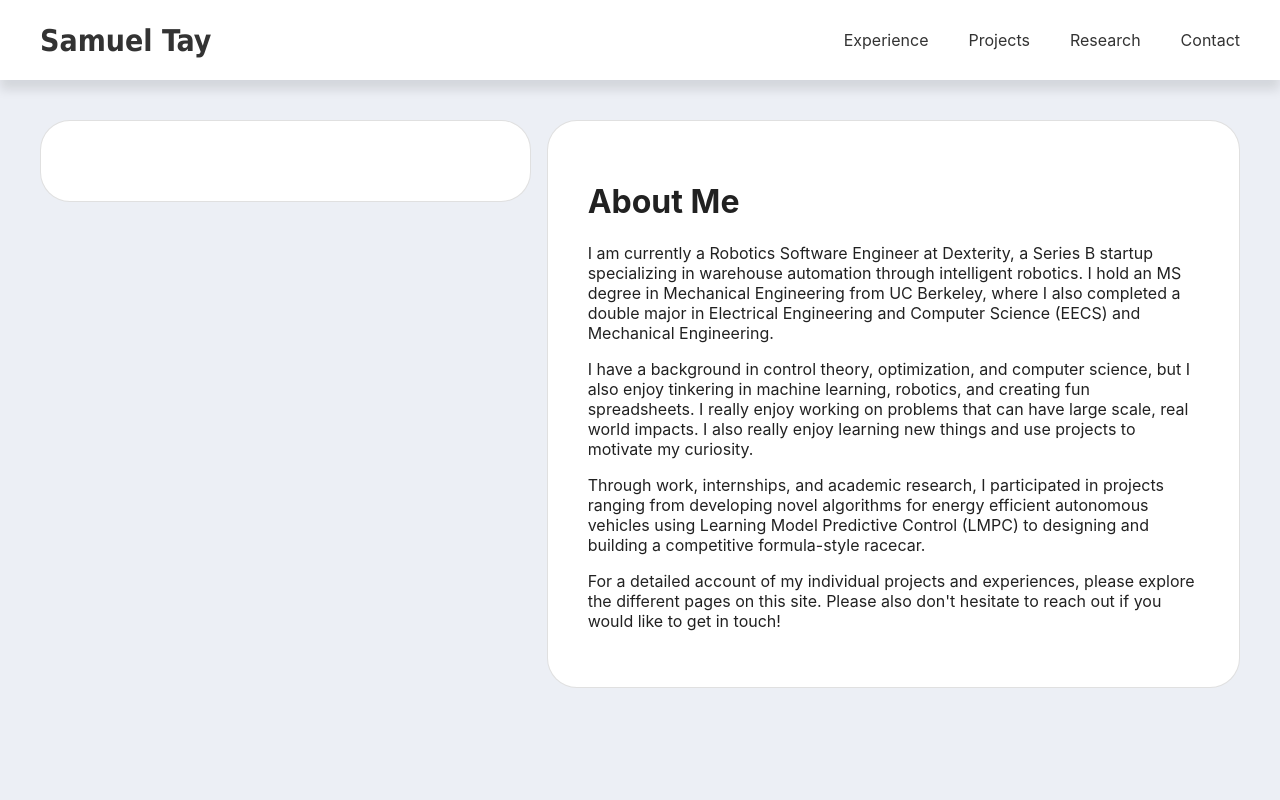
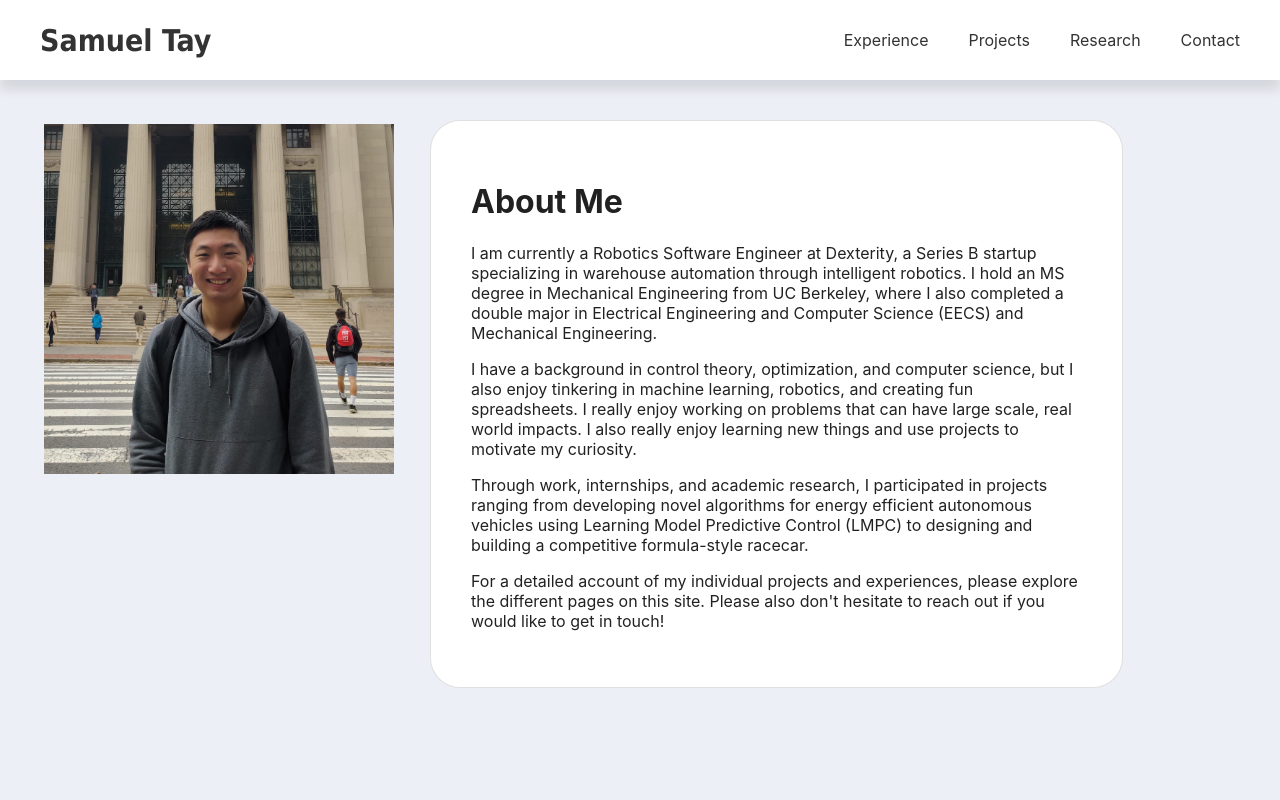
Before and after one commit to samueltay/samueltay, a React (Create React App) app in the folder frontend/: page / in a window 1280 px wide. Shown: the top 800 px of the page. Built offline with nearby package versions, Linux system fonts and the light colour scheme.

Commit message:
feat: add photo to homepage

```diff
--- a/frontend/src/pages/home/Home.tsx
+++ b/frontend/src/pages/home/Home.tsx
@@ -6,6 +6,7 @@ import Timeline from "../../components/timeline/Timeline";
 import { ScreenSizeContext } from "../../components/screen_size/ScreenSizeContext";
 import { GridContainer, PaperComponent } from "../../components/grid/GridItem";
 import TagManager from "react-gtm-module";
+import { Margin, Padding, RoundedCorner } from "@mui/icons-material";
 
 function Home() {
   const { windowWidth } = useContext(ScreenSizeContext);
@@ -22,7 +23,9 @@ function Home() {
       <div>
         <div>
           <GridContainer>
-            <PaperComponent md={5}> </PaperComponent>
+            <div style={{ margin: "20px" }}>
+              <img src="homepage/main_photo.jpeg" width={350} />
+            </div>
             <PaperComponent md={7}>
               <div>
                 <h1>{homeJsonData.about.title}</h1>
```
Also changed, not shown: frontend/public/homepage/main_photo.jpeg (added).
